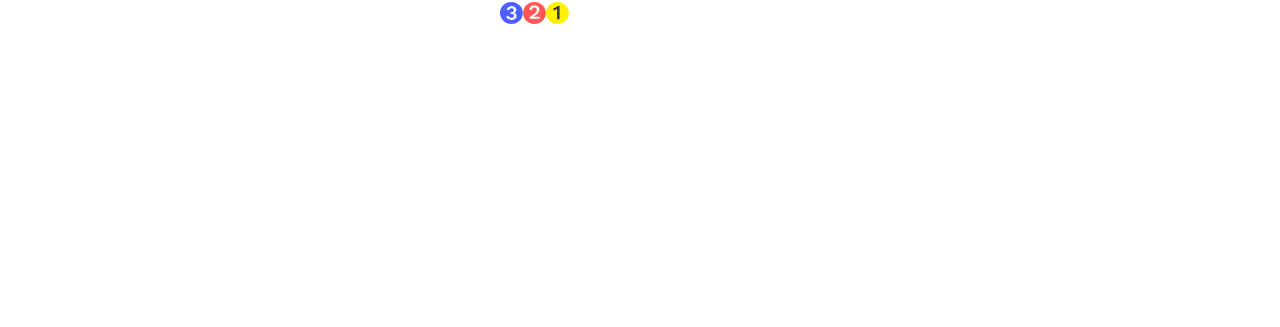
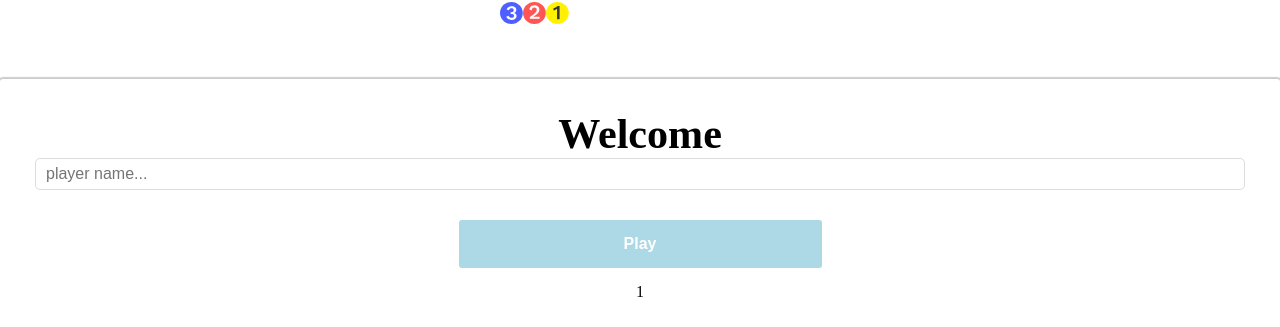
Before and after one commit to KozGrachev/Viral, a React (Create React App) app in the folder client/: page / in a window 1280 px wide. Shown: the part 721-1048 px from the top of the page. Before the commit the page ends 800 px from the top, so only its background shows below. Built offline with nearby package versions, Linux system fonts and the light colour scheme; no server answers.

Commit message:
update gamemenu

```diff
--- a/client/src/App.tsx
+++ b/client/src/App.tsx
@@ -17,8 +17,7 @@ import { ChaosMeter } from './components/ChaosMeter/ChaosMeter'
 import { SpreadLevel } from './components/SpreadLevel/SpreadLevel';
 import { PlayerPrompt } from './components/PlayerPrompt/PlayerPrompt';
 import { SourceParent } from './components/SourceParent/SourceParent';
-
-
+import { NewGameMenu } from './components/NewGameMenu/NewGameMenu'
 
 function App () {
 
@@ -53,6 +52,7 @@ function App () {
           <MarkersStore />
         </div>
       </div>
+      <NewGameMenu/>
     </Provider>
     // </Grommet>
   );
--- a/client/src/components/NewGameMenu/NewGameMenu.tsx
+++ b/client/src/components/NewGameMenu/NewGameMenu.tsx
@@ -1,27 +1,62 @@
-import React from 'react';
+import React, { ButtonHTMLAttributes, ChangeEvent, DetailedHTMLProps, useState } from 'react';
 import './NewGameMenu.css';
+// import { startGameEvent, addPlayerEvent } from '../../logic/event.listeners'
+import { AddPlayerAction, updateGameState } from '../../redux/gameState/gameStateActions';
+import { useDispatch, useSelector } from 'react-redux';
+import { RootState, store } from '../../redux/gameState/store';
+
+
 export const NewGameMenu: React.FC = () => {
+  const [name, updateName] = useState({ name: '' })
+  const dispatch = useDispatch();
+
+
+  const handleChange = (event: ChangeEvent<HTMLInputElement>): void => {
+    event.preventDefault()
+    if (event.target) {
+      updateName(state => ({
+        ...state,
+        name: event.target.value
+      }))
+    }
+  }
+
+
+const state = useSelector((state:RootState) => state.gameStateReducer)
+const level =state.spreadLevel
+
+const addPlayer =  (event:React.MouseEvent<HTMLElement>) => {
+  event.preventDefault()
+  const color = 'blue'
+    const room = 'test room'
+    console.log('name', name)
+   dispatch(updateGameState(state))
+  }
+
   return (
-    <form className='form'>
+    <form className='form' >
       <div className='menu-container'>
         <div className='title-container'>
           <h3>Welcome</h3>
         </div>
         <input
           type='text'
-          name='player name'
+          name='player-name'
+          value={name.name}
           placeholder='player name...'
+          onChange={handleChange}
         ></input>
 
-        <input
+        {/* <input
           type='text'
           name='number of players'
           placeholder='1 - 4 players...'
-        ></input>
+        ></input> */}
 
-        <button className='start_game_button' type='submit'>
+        <button className='start_game_button' type='submit' onClick= {addPlayer} >
           Play
         </button>
+        {level}
       </div>
     </form>
   );
--- a/client/src/redux/gameState/gameStateReducer.ts
+++ b/client/src/redux/gameState/gameStateReducer.ts
@@ -36,7 +36,7 @@ export function gameStateReducer(
     }
     case UPDATE_GAME_STATE:
       return {
-        ...state, ...action.payload
+        ...state, spreadLevel:3
       }
     default: return state
   }
```
Also changed, not shown: 1 other file (tests, documents, lock files or other folders).
